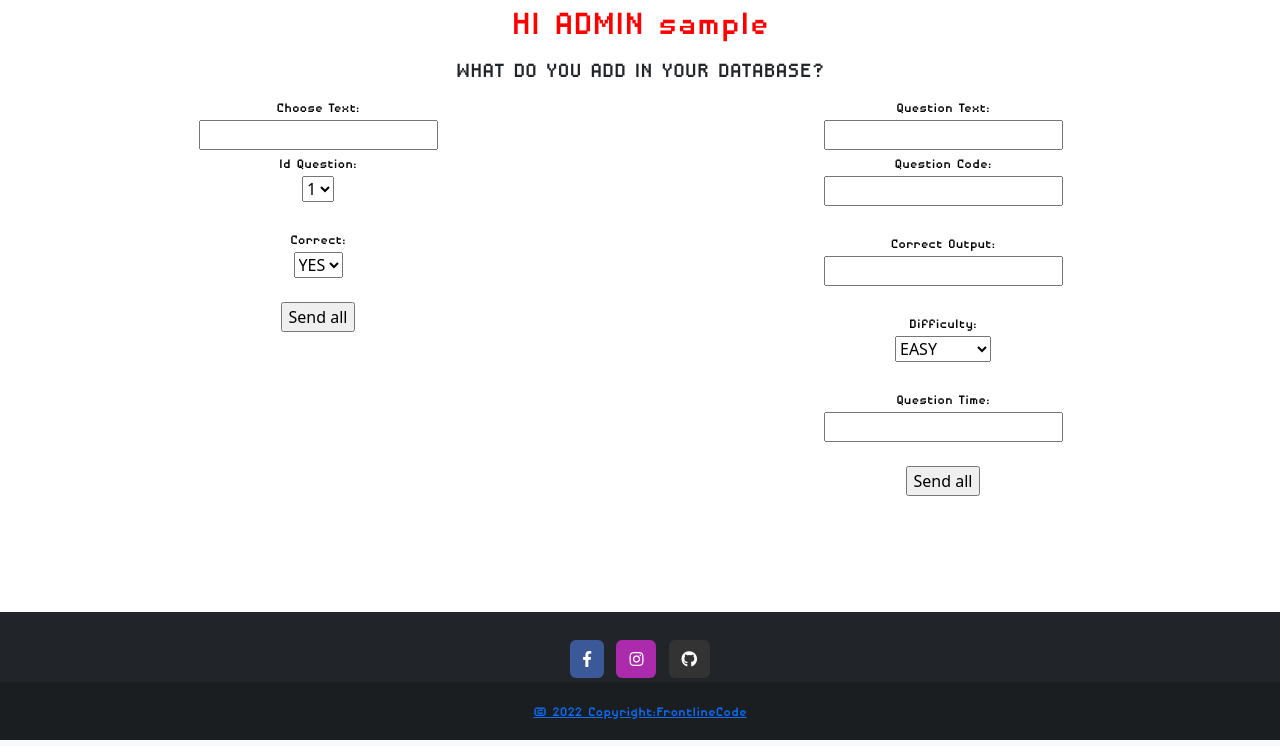
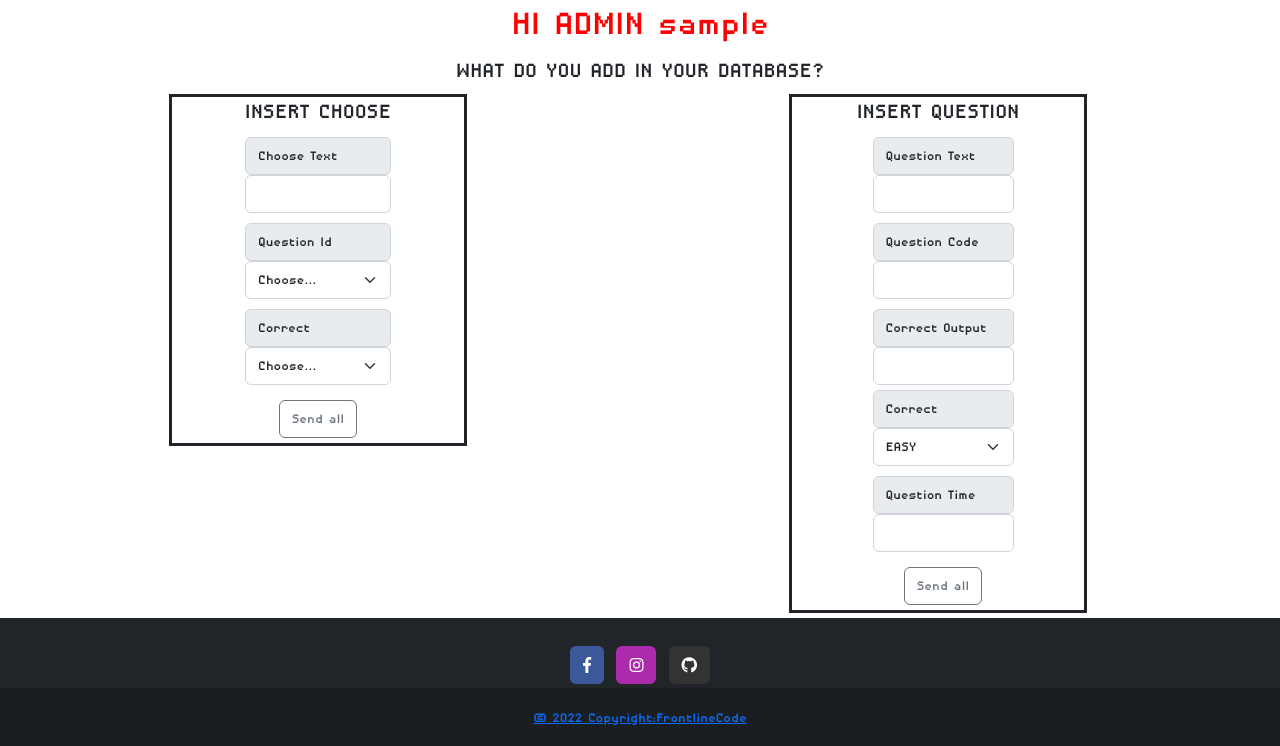
Before and after one commit to MattiaAut/pythonProject, a Flask app: template flask-app/templates/query.html in a window 1280 px wide. Shown: the part 60-806 px from the top of the page. Run offline with Flask 2, Linux system fonts and the light colour scheme; the template is opened without the code that fills it: most values are stand-ins (such as "Sample title", 1, 10 or a date in 2020); some libraries are stand-ins or nearby versions.

Commit message:
query form design

```diff
--- a/flask-app/templates/query.html
+++ b/flask-app/templates/query.html
@@ -44,24 +44,29 @@
             <div class="row" style="width: 100%">
                 <div class="col-sm-6">
                     <center>
+                        <div style="width:50%; border-style: solid">
+                            <center><h3 style="text-transform: uppercase; font-size: 25px"> insert choose</h3></center>
                         <form name="form1">
-                          <label style="color: black">Choose Text:</label><br>
-                          <input type="text" id="choosetext" name="choosetext" value=""><br>
-                          <label style="color: black">Id Question:</label><br>
-                          <select name="questionid" id="questionid">
+                          <label style="width:50%; margin-top: 10px" class="input-group-text" for="choosetext">Choose Text</label>
+                          <input style="width:50%; margin-bottom: 5px; font-family: DisposableDroidBB, sans-serif;" type="text" class="form-control" id="choosetext" name="choosetext" value="">
+                          <label style="width:50%; margin-top: 10px" class="input-group-text" for="questionid">Question Id</label>
+                          <select style="width:50%; margin-bottom: 5px; font-family: DisposableDroidBB, sans-serif;" class="form-select" id="questionid" name="questionid">
+                            <option selected>Choose...</option>
                               {% block content%}
                               {% for row in question_id:%}
                                 <option value="{{question_id[loop.index-1][0]}}">{{question_id[loop.index-1][0]}}</option>
                               {%endfor%}
                               {% endblock%}
-                          </select><br><br>
-                          <label style="color: black">Correct:</label><br>
-                          <select name="choosecorrect" id="choosecorrect">
+                          </select>
+                          <label style="width:50%; margin-top: 10px" class="input-group-text" for="choosecorrect">Correct</label>
+                          <select style="width:50%; margin-bottom: 5px; font-family: DisposableDroidBB, sans-serif;" class="form-select" id="choosecorrect" name="choosecorrect">
+                            <option selected>Choose...</option>
                               <option value="1">YES</option>
                               <option value="0">NO</option>
-                          </select><br><br>
-                          <input type="submit" value="Send all" onclick=valida1()>
+                          </select>
+                          <input style="margin-bottom: 5px; margin-top: 10px; font-family: DisposableDroidBB, sans-serif;" class="btn btn-outline-secondary" type="submit" value="Send all" onclick=valida1()>
                         </form>
+                        </div>
                     </center>
                      <script type="text/javascript">
                     function valida1() {
@@ -93,24 +98,26 @@
                 </div>
                 <div class="col-sm-6">
                     <center>
+                    <div style="width:50%; border-style: solid">
+                        <center><h3 style="text-transform: uppercase; font-size: 25px"> insert question</h3></center>
                     <form name="invio" style="margin-left: 10px">
-                      <label style="color: black">Question Text:</label><br>
-                      <input type="text" id="questiontext" name="questiontext" value=""><br>
-                        <label style="color: black">Question Code:</label><br>
-                      <input type="text" id="questioncode" name="questioncode" value=""><br><br>
-                      <label style="color: black">Correct Output:</label><br>
-                        <input type="text" id="correctoutput" name="correctoutput" value=""><br><br>
-                      <label style="color: black">Difficulty:</label><br>
-                        <select id="difficulty" name="difficulty" value="">
+                      <label style="width:50%; margin-top: 10px" class="input-group-text" for="choosetext">Question Text</label>
+                      <input style="width:50%; margin-bottom: 5px; font-family: DisposableDroidBB, sans-serif;" class="form-control" type="text" id="questiontext" name="questiontext" value="">
+                        <label style="width:50%; margin-top: 10px" class="input-group-text" for="choosetext">Question Code</label>
+                      <input style="width:50%; margin-bottom: 5px; font-family: DisposableDroidBB, sans-serif;" class="form-control"type="text" id="questioncode" name="questioncode" value="">
+                      <label style="width:50%; margin-top: 10px" class="input-group-text" for="choosetext">Correct Output</label>
+                        <input style="width:50%; margin-bottom: 5px; font-family: DisposableDroidBB, sans-serif;" class="form-control"type="text" id="correctoutput" name="correctoutput" value="">
+                      <label style="width:50%" class="input-group-text" for="difficulty">Correct</label>
+                          <select style="width:50%; font-family: DisposableDroidBB, sans-serif;" class="form-select" id="difficulty" name="difficulty">
                             <option value="easy">EASY</option>
                             <option value="amateur">AMATEUR</option>
                             <option value="hard">HARD</option>
-                        </select><br><br>
-                      <label style="color: black">Question Time:</label><br>
-                      <input type="number" id="questiontime" name="questiontime" value=""><br><br>
-                      <input type="submit" value="Send all" onclick=valida2()>
+                        </select>
+                      <label style="width:50%; margin-top: 10px" class="input-group-text" for="choosetext">Question Time</label>
+                      <input style="width:50%; margin-bottom: 5px; font-family: DisposableDroidBB, sans-serif;" class="form-control" type="number" id="questiontime" name="questiontime" value="">
+                      <input style="margin-bottom: 5px; margin-top: 10px; font-family: DisposableDroidBB, sans-serif;" class="btn btn-outline-secondary" type="submit" value="Send all" onclick=valida2()>
                     </form>
-                    </center>
+
                 <script type="text/javascript">
                     function valida2() {
                     // Variabili associate ai campi del modulo
@@ -148,13 +155,15 @@
                            }
                         }
                 </script>
+                    </div>
+                </center>
                 </div>
             </div>
         </div>
 
 
         <!--Footer-->
-        <footer class="bg-dark text-center text-white" id="footer">
+        <footer style="position:relative" class="bg-dark text-center text-white" id="footer">
             <div class="container p-4 pb-0">
                 <!-- Section: Social media -->
                 <section>
```
